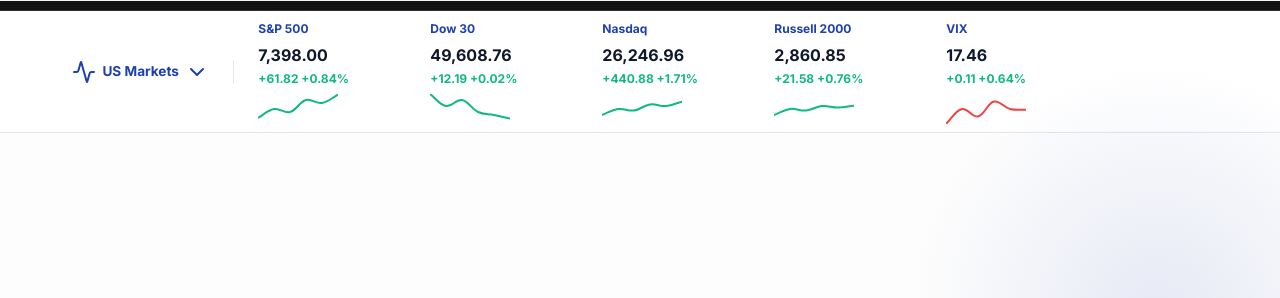
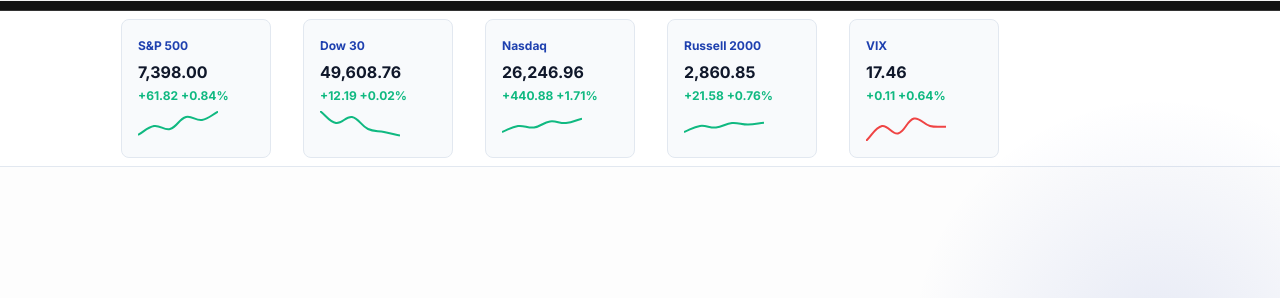
Before and after one commit to emyzuri/ELITEFINANCE, a plain HTML site: page index.html in a window 1280 px wide. Shown: the part 111-409 px from the top of the page. Drawn offline with nearby package versions, Linux system fonts and the light colour scheme; a web font is replaced by a local one.

Commit message:
Upload remaining website changes

```diff
--- a/index.html
+++ b/index.html
@@ -7,7 +7,7 @@
     <title>Elite Finance | Asesoría Financiera & Mercados</title>
     <meta name="description"
         content="Lideramos tu camino hacia la libertad financiera con asesoría experta en mercados bursátiles e inversiones inteligentes.">
-    <link rel="stylesheet" href="style.css">
+    <link rel="stylesheet" href="style.css?v=3">
     <script src="https://unpkg.com/lucide@latest"></script>
     <script src="https://cdn.jsdelivr.net/npm/chart.js"></script>
 </head>
@@ -61,9 +61,6 @@
         <div class="container">
             <div class="dashboard-container">
                 <div class="dashboard-title">
-                    <i data-lucide="activity"></i>
-                    <span>US Markets</span>
-                    <i data-lucide="chevron-down"></i>
                 </div>
                 <div class="dashboard-scroll">
                     <div class="market-card-mini">
--- a/style.css
+++ b/style.css
@@ -246,8 +246,18 @@
 .market-card-mini {
     display: flex;
     flex-direction: column;
-    min-width: 140px;
+    min-width: 150px;
     cursor: pointer;
+    background: #f8fafc;
+    padding: 1rem;
+    border-radius: 8px;
+    border: 1px solid #e2e8f0;
+    flex-shrink: 0;
+}
+
+[data-theme="dark"] .market-card-mini {
+    background: rgba(255, 255, 255, 0.05);
+    border: 1px solid rgba(255, 255, 255, 0.1);
 }
 
 .m-name {
```
